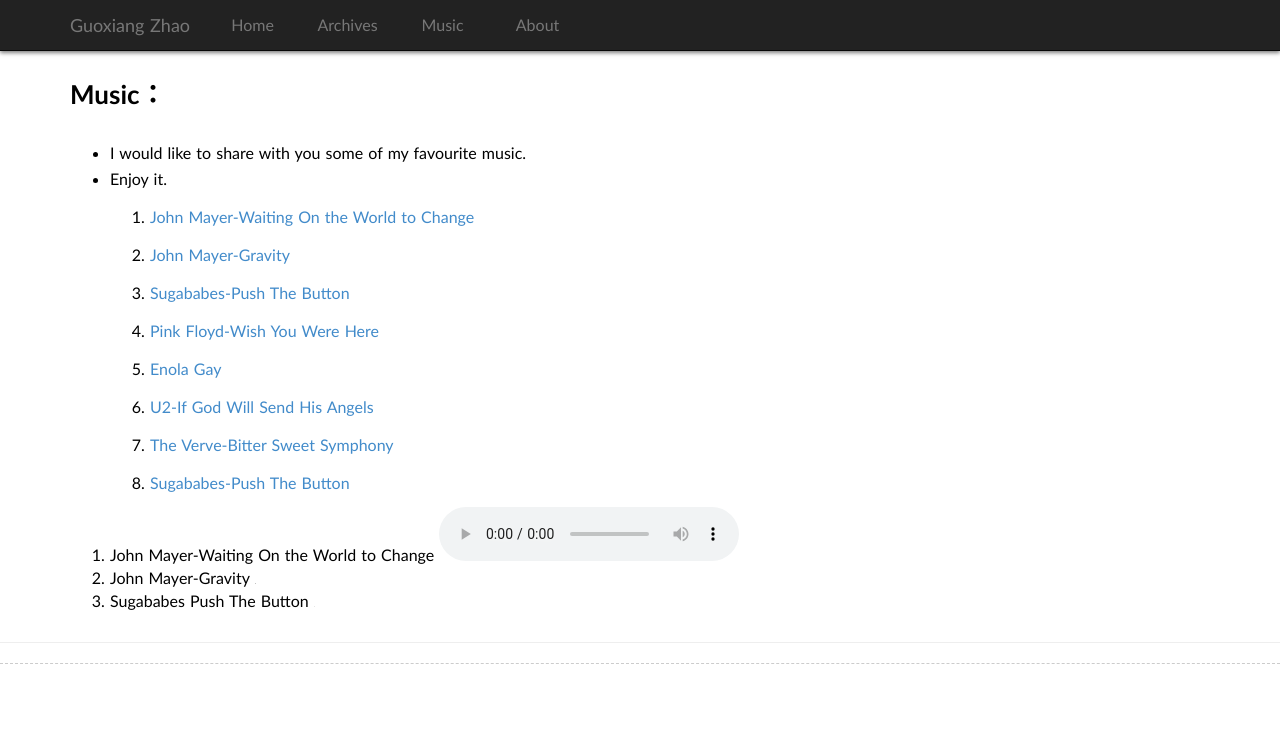
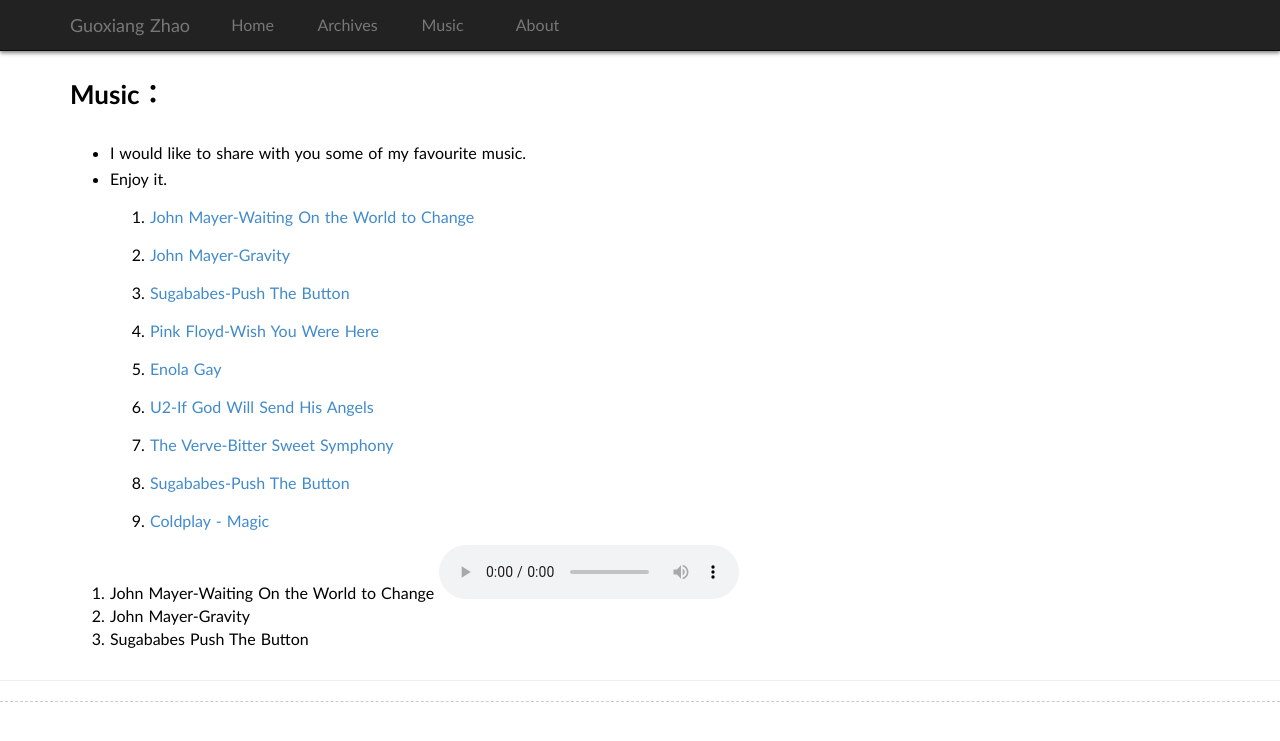
Before and after one commit to guoxiangzhao/guoxiangzhao.github.io, a Jekyll site: the page built from music.md, in a window 1280 px wide. Shown: the top 741 px of the page. Built offline with Jekyll 4.4.1, drawn with Linux system fonts in a browser that asks for light colours; some web fonts are replaced; comment, search, counter and statistics services are not loaded.

Commit message:
Update music.md

```diff
--- a/music.md
+++ b/music.md
@@ -24,6 +24,8 @@
 
      8.  <a href="my_music/Sugababes  Push The Button Official Music Video.mp3">Sugababes-Push The Button </a>
 
+     9.  <a href="my_music/Coldplay - Magic.mp3"> Coldplay - Magic</a>
+
 
 1. John Mayer-Waiting On the World to Change
     <audio controls>
@@ -32,8 +34,8 @@
 
 2. John Mayer-Gravity
     <source src="my_music/John_Mayer_Gravity.mp3" type="audio/mpeg">
-    <embed src="http://www.xiami.com/widget/0_3515679/singlePlayer.swf" type="application/x-shockwave-flash" width="1" height="1" wmode="transparent">
+    <embed src="http://www.xiami.com/widget/0_3515679/singlePlayer.swf" type="application/x-shockwave-flash" width="0.1" height="0.1" wmode="transparent">
 
 3. Sugababes Push The Button
     <source src="my_music/Sugababes  Push The Button Official Music Video.mp3" type="audio/mpeg">
-    <embed src="http://www.xiami.com/widget/0_3515679/singlePlayer.swf" type="application/x-shockwave-flash" width="1" height="1" wmode="transparent">
+    <embed src="http://www.xiami.com/widget/0_3515679/singlePlayer.swf" type="application/x-shockwave-flash" width="0.1" height="0.1" wmode="transparent">
```
